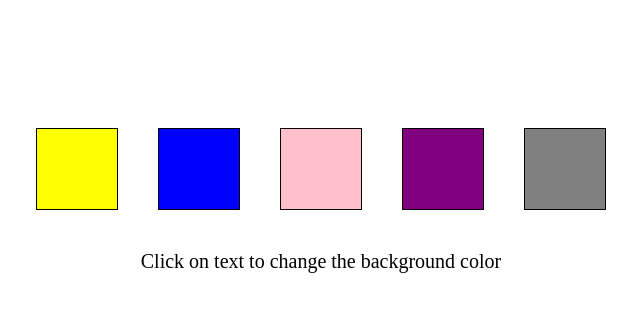
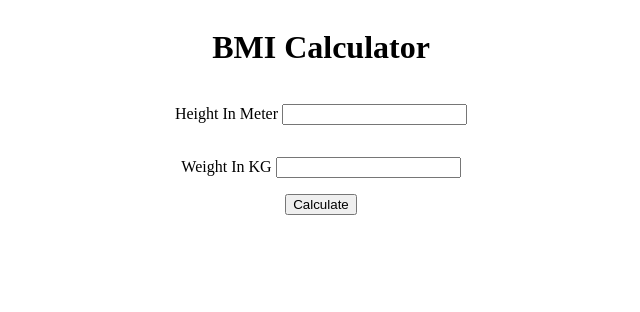
Before and after one commit to Arjun0075/arjun-test-repo, a website: page index.html in a window 1280 px wide. Shown: the whole page, without its empty margins (319-959 px from the left). Drawn offline with Linux system fonts and the light colour scheme.

Commit message:
BMI calculator added

```diff
--- a/index.html
+++ b/index.html
@@ -8,17 +8,22 @@
     <link rel="stylesheet" href="style.css">
 </head>
 <body>
-    <div>
-        <div class="span-div">
-            <span class="yellow" onclick="handleClickOnSpan(event)"></span>
-            <span class="blue"  onclick="handleClickOnSpan(event)"></span>
-            <span class="pink"  onclick="handleClickOnSpan(event)"></span>
-            <span class="purple" onclick="handleClickOnSpan(event)"></span>
-            <span class="grey" onclick="handleClickOnSpan(event)"></span>
-        </div>
-        <div>
-            <p>Click on text to change the background color</p>
-        </div>
+    <div class="main-div">
+        <h1>BMI Calculator</h1>
+        <form>
+            <p>
+                <label for="" >Height In Meter</label>
+                <input type="float" class="height" value="">
+            </p>
+            <p>
+                <label for="" >Weight In KG</label>
+                <input type="float" class="weight" value="">
+            </p>
+            <button>Calculate</button>
+
+        </form>
+        <h1 class="result"></h1>
+        <button class="clear-button" onclick="handleClear()">Clear</button>
     </div>
 
 </body>
--- a/style.css
+++ b/style.css
@@ -1,35 +1,15 @@
-div.span-div {
+.main-div {
     display: flex;
-    flex-direction: row;
-    justify-content: center;
-    padding-top: 100px;
+    flex-direction: column;
+    align-items: center;
 }
 
-span {
-    height: 80px;
-    width: 80px;
-    margin: 20px;
-    border: 1px solid black;
+form {
+    display: flex;
+    flex-direction: column;
+    align-items: center;
 }
 
-div p {
-    font-size: 20px;
-    text-align: center;
+.clear-button {
+    visibility: hidden;
 }
-
-div .yellow {
-    background-color: yellow;
-}
-div .blue {
-    background-color: blue;
-}
-div .pink {
-    background-color: pink;
-}
-div .purple {
-    background-color: purple;
-}
-
-div .grey {
-    background-color: grey;
-}
--- a/test.js
+++ b/test.js
@@ -6,13 +6,13 @@
 //     alert(`THe entered name and email are ${name.value} and ${email.value}`)
 //     // console.log("Submit clicked")
 // }
-function handleClickOnSpan(event) {
-    console.log(event.target.className)
-    // let currEle =  document.querySelector(`.${event.target.className}`)
-    // currEle.style.background = "black"
-    console.log(event)
-    document.body.style.background = event.target.className
-}
+// function handleClickOnSpan(event) {
+//     console.log(event.target.className)
+//     let currEle =  document.querySelector(`.${event.target.className}`)
+//     currEle.style.background = "black"
+//     console.log(event)
+//     document.body.style.background = event.target.className
+// }
 
 // const purpleButton = document.querySelector(".purple")
 
@@ -20,3 +20,47 @@ function handleClickOnSpan(event) {
 //     console.log(event)
 //     document.body.style.background = "purple"
 // })
+
+
+let form = document.querySelector("form")
+
+form.addEventListener("submit", (e)=>{
+    // debugger
+    e.preventDefault()
+
+    // console.log(e.target)
+
+    let height = parseFloat(document.querySelector(".height").value)
+    let weight = parseFloat(document.querySelector(".weight").value)
+    // console.log(height.value)
+
+    let BMI = (weight / (height* height)).toFixed(2)
+    if(!isNaN(BMI)){
+        let result = document.querySelector(".result")
+        console.log(result)
+        result.style.visibility = "visible"
+        result.innerHTML = `Your BMI is ${BMI}`
+
+        let clearButton = document.querySelector(".clear-button")
+        clearButton.style.visibility = "visible"
+    }else{
+        alert("Please enter correct Values")
+    }
+
+
+    console.log(BMI)
+})
+
+function handleClear () {
+    let result = document.querySelector(".result")
+    result.style.visibility = "hidden"
+
+    let clearButton = document.querySelector(".clear-button")
+    clearButton.style.visibility = "hidden"
+
+    let height = document.querySelector(".height")
+    let weight = document.querySelector(".weight")
+
+    height.value = ""
+    weight.value = ""
+}
```
